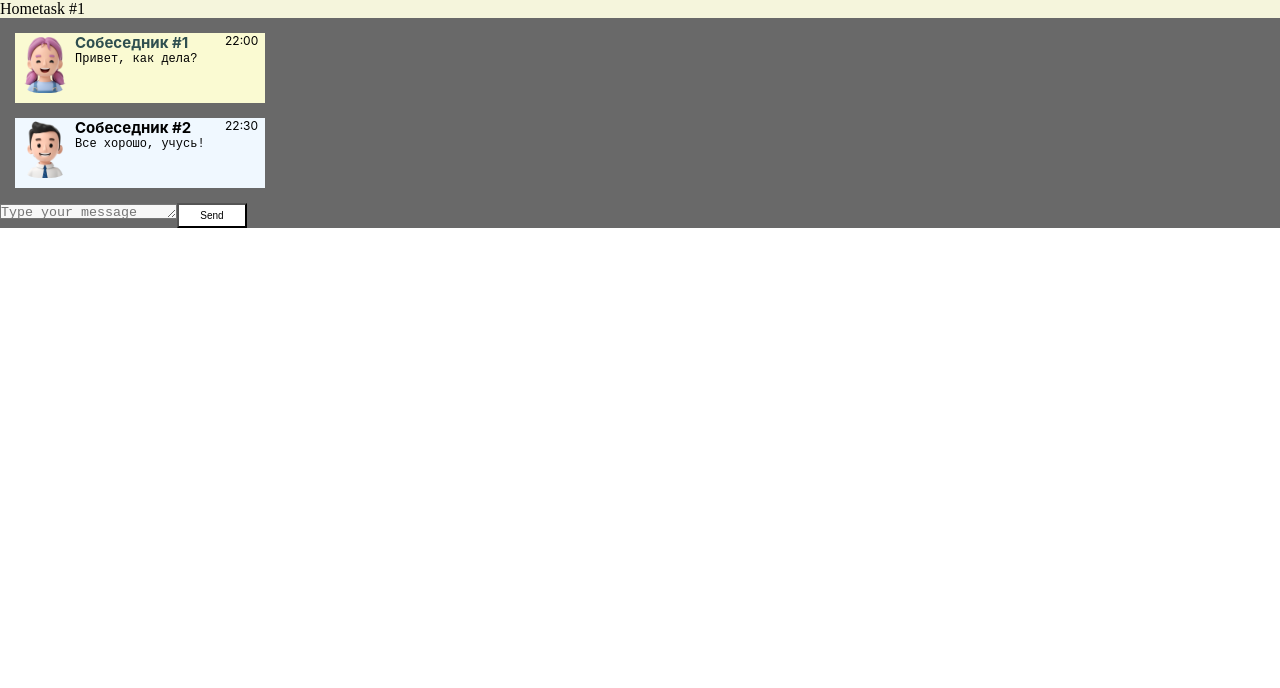
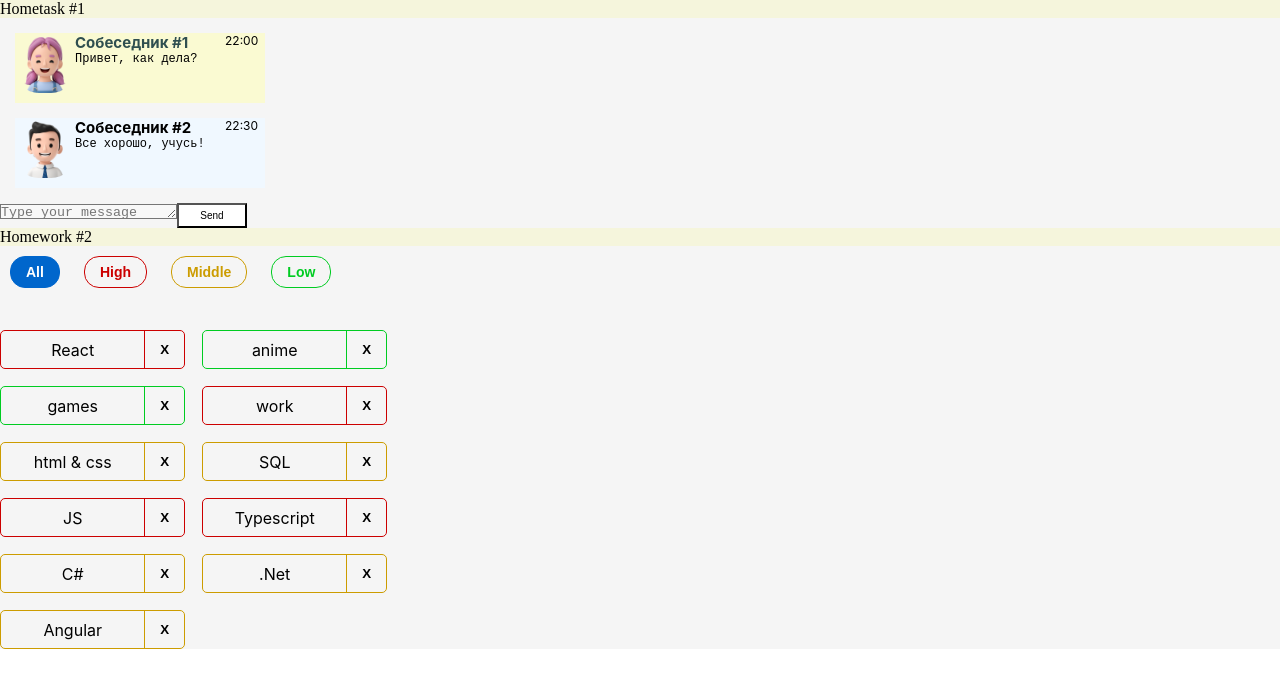
Before and after one commit to tolkunio/hw1, a React (Create React App) app: page / in a window 1280 px wide. Shown: the top 688 px of the page. Built offline with nearby package versions, Linux system fonts and the light colour scheme.

Commit message:
-added hw2

```diff
--- a/src/s1-main/App.module.css
+++ b/src/s1-main/App.module.css
@@ -3,7 +3,7 @@
 }
 
 .hw {
-    background-color: dimgray;
+    background-color: whitesmoke;
     display: flex;
     flex-direction: column;
 }
--- a/src/s1-main/App.tsx
+++ b/src/s1-main/App.tsx
@@ -1,13 +1,14 @@
 import React from 'react'
 import s from './App.module.css'
 import HW1 from '../s2-homeworks/hw01/HW1'
+import HW2 from '../s2-homeworks/hw02/HW2';
 
 function App() {
     return (
         <div className={s.App}>
             <HW1/>
             {/*раскомментировать по ходу выполнения*/}
-            {/*<HW2/>*/}
+            <HW2/>
             {/*<HW3/>*/}
             {/*<HW4/>*/}
 
--- a/src/s2-homeworks/hw02/HW2.tsx
+++ b/src/s2-homeworks/hw02/HW2.tsx
@@ -17,41 +17,47 @@
 * */
 
 // types
-export type AffairPriorityType = any // need to fix any
+export type AffairPriorityType = 'high' | 'middle' | 'low';
 export type AffairType = {
-    _id: any // need to fix any
-    name: any // need to fix any
+    _id: number // need to fix any
+    name: string // need to fix any
     priority: AffairPriorityType
 }
 export type FilterType = 'all' | AffairPriorityType
 
 // constants
-const defaultAffairs: any = [ // need to fix any
+
+const defaultAffairs: AffairType[] = [ // need to fix any
     {_id: 1, name: 'React', priority: 'high'}, // студенты могут изменить содержимое name и количество элементов в массиве, ...priority не менять!
     {_id: 2, name: 'anime', priority: 'low'},
     {_id: 3, name: 'games', priority: 'low'},
     {_id: 4, name: 'work', priority: 'high'},
     {_id: 5, name: 'html & css', priority: 'middle'},
+    {_id: 6, name: 'SQL', priority: 'middle'},
+    {_id: 7, name: 'JS', priority: 'high'},
+    {_id: 8, name: 'Typescript', priority: 'high'},
+    {_id: 9, name: 'C#', priority: 'middle'},
+    {_id: 10, name: '.Net', priority: 'middle'},
+    {_id: 11, name: 'Angular', priority: 'middle'},
 ]
 
 // pure helper functions
-export const filterAffairs = (affairs: any, filter: any): any => { // need to fix any
-
-
-    return affairs // need to fix
+export const filterAffairs = (affairs: AffairType[], filter: FilterType): AffairType[] => { // need to fix any
+    if (filter === 'all')
+        return affairs;
+    return affairs.filter(el => el.priority === filter); // need to fix
 }
-export const deleteAffair = (affairs: any, _id: any): any => { // need to fix any
-
-    return affairs // need to fix
+export const deleteAffair = (affairs: AffairType[], _id:number): AffairType[] => { // need to fix any
+    return affairs.filter(el=>el._id!==_id); // need to fix
 }
 
 function HW2() {
-    const [affairs, setAffairs] = useState<any>(defaultAffairs) // need to fix any
+    const [affairs, setAffairs] = useState<AffairType[]>(defaultAffairs) // need to fix any
     const [filter, setFilter] = useState<FilterType>('all')
 
     const filteredAffairs = filterAffairs(affairs, filter)
-    const deleteAffairCallback = (_id: any) => { // need to fix any
-        // need to fix
+    const deleteAffairCallback = (_id: number) => { // need to fix any
+        setAffairs(affairs.filter(el=>el._id !==_id));
     }
 
     return (
--- a/src/s2-homeworks/hw02/affairs/Affairs.module.css
+++ b/src/s2-homeworks/hw02/affairs/Affairs.module.css
@@ -2,6 +2,7 @@
     display: flex;
     gap: 24px;
     margin-bottom: 32px;
+    padding: 10px;
 }
 
 .all {
--- a/src/s2-homeworks/hw02/affairs/Affairs.tsx
+++ b/src/s2-homeworks/hw02/affairs/Affairs.tsx
@@ -1,27 +1,27 @@
-import React from 'react'
+import React, {Dispatch, SetStateAction} from 'react'
 import Affair from './affair/Affair'
 import {AffairType, FilterType} from '../HW2'
 import s from './Affairs.module.css'
 
 type AffairsPropsType = {
-    data: any // need to fix any
-    setFilter: any
-    deleteAffairCallback: any
+    data: AffairType[] // need to fix any
+    setFilter: Dispatch<SetStateAction<FilterType>>
+    deleteAffairCallback:(_id: number) =>void
     filter: FilterType
 }
 
 function Affairs(props: AffairsPropsType) {
     const setAll = () => {
-        // need to fix
+      return props.setFilter('all');
     }
     const setHigh = () => {
-        // need to fix
+       return props.setFilter('high');
     }
     const setMiddle = () => {
-        // need to fix
+        return props.setFilter('middle');
     }
     const setLow = () => {
-        // need to fix
+        return props.setFilter('low');
     }
 
     const cnAll = s.button + ' ' + s.all + (props.filter === 'all' ? ' ' + s.active : '')
--- a/src/s2-homeworks/hw02/affairs/affair/Affair.tsx
+++ b/src/s2-homeworks/hw02/affairs/affair/Affair.tsx
@@ -6,12 +6,12 @@
 type AffairPropsType = {
     // key не нужно типизировать
     affair: AffairType
-    deleteAffairCallback: any // need to fix any
+    deleteAffairCallback: (_id: number) =>void // need to fix any
 }
 
 function Affair(props: AffairPropsType) {
     const deleteCallback = () => {
-        // need to fix
+        props.deleteAffairCallback(props.affair._id);
     }
 
     const nameClass = s.name + ' ' + s2[props.affair.priority]
@@ -25,7 +25,7 @@
         >
             <div id={'hw2-name-' + props.affair._id} className={nameClass}>
                 {/*создаёт студент*/}
-
+                {props.affair.name}
                 {/**/}
             </div>
             <div id={'hw2-priority-' + props.affair._id} hidden>
@@ -35,7 +35,7 @@
             <button
                 id={'hw2-button-delete-' + props.affair._id}
                 className={buttonClass}
-                // need to fix
+                onClick={deleteCallback}
 
             >
                 {/*текст кнопки могут изменить студенты*/}
```
